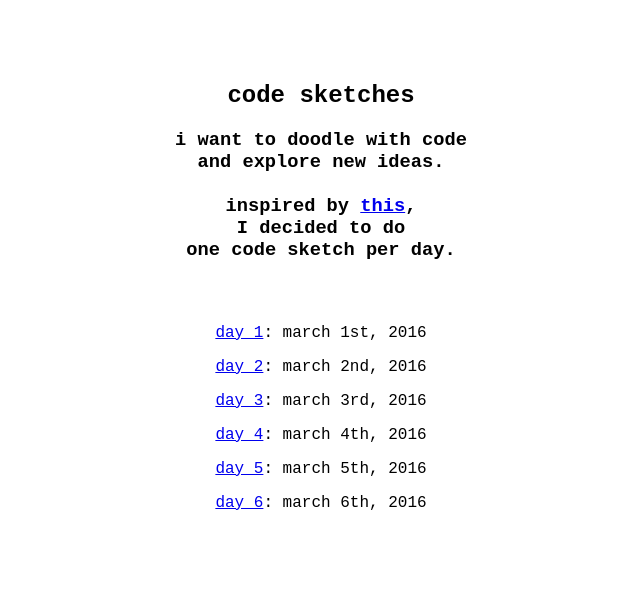
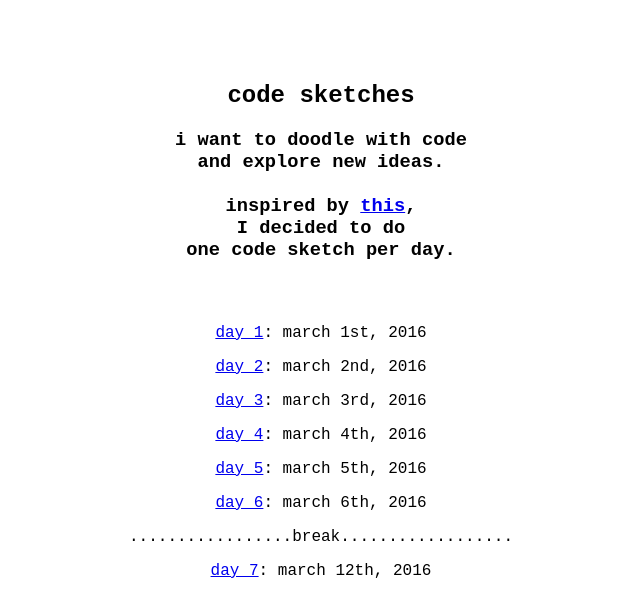
Before and after one commit to mojopi/mojopi.github.io, a plain HTML site: page index.html in a window 1280 px wide. Shown: the whole page, without its empty margins (319-959 px from the left). Drawn offline with Linux system fonts and the light colour scheme.

Commit message:
mombday on index!

```diff
--- a/index.html
+++ b/index.html
@@ -47,6 +47,10 @@
 
            <p class = "day"> <a href = "anaiyaStoryExample.html" > day 6</a>: march 6th, 2016 </p>
 
+           <p class = "day">.................break..................<p>
+
+             <p class = "day"> <a href = "mombday" > day 7</a>: march 12th, 2016 </p>
+
 <script
     ></script>
 
```
